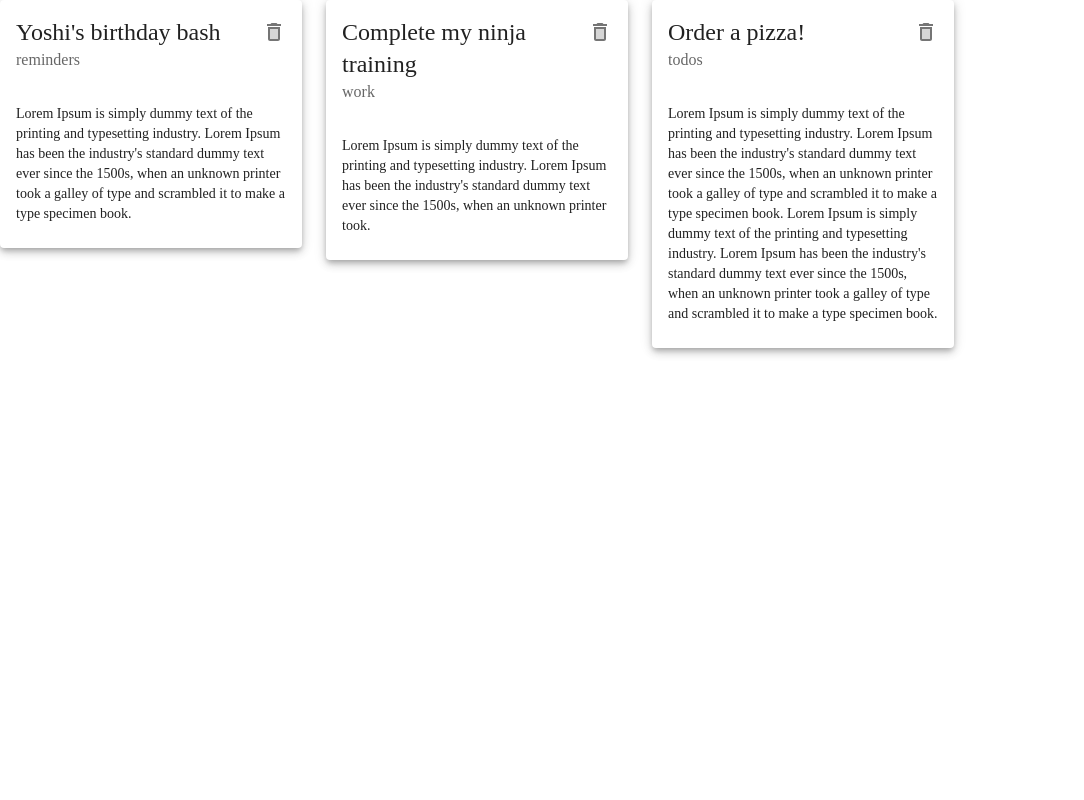
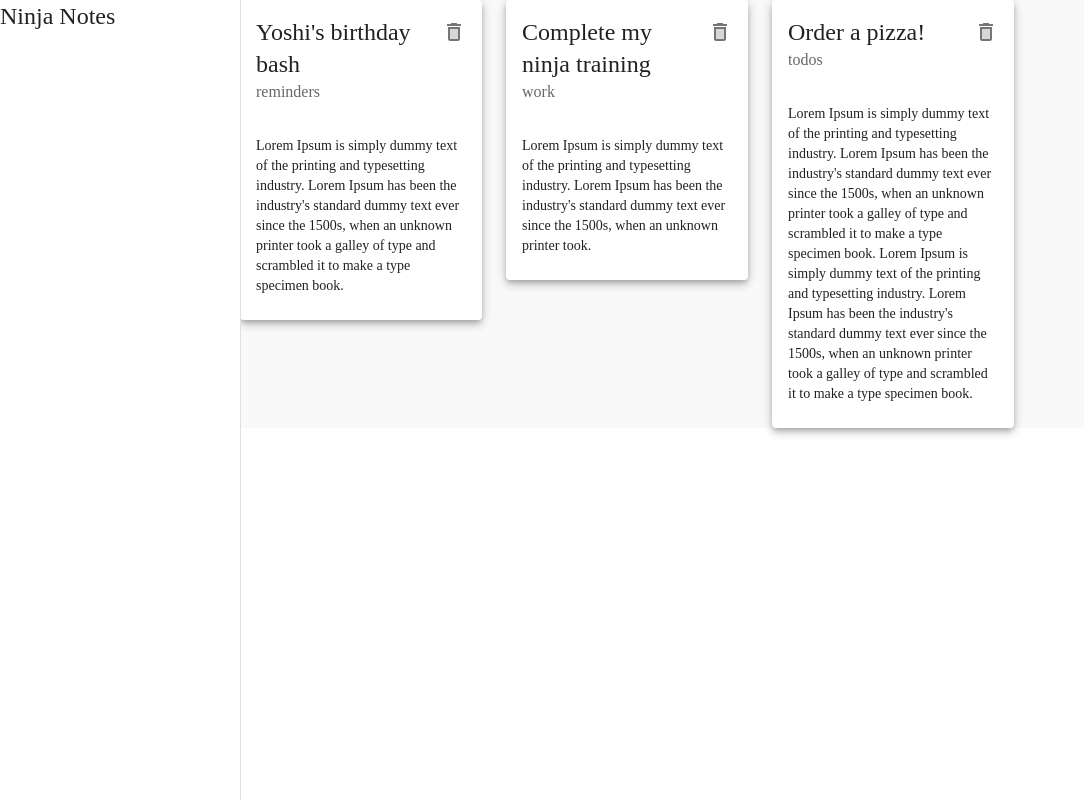
Before and after one commit to edcas21/mui4-to-mui5-conversion-practice, a React (Create React App) app: page / in a window 1280 px wide. Shown: the whole page, without its empty margins (0-1084 px from the left). Built offline with nearby package versions, Linux system fonts and the light colour scheme; data requests are answered from the project's data file.

Commit message:
Completed layout and permanent drawer sections

```diff
--- a/src/App.js
+++ b/src/App.js
@@ -10,7 +10,8 @@ import ourTheme from "./assets/our-theme";
 import Notes from "./pages/notes/notes.component";
 import Create from "./pages/create/create.component";
 import FullWidthGrid from "./sandbox/grid/grid.component";
-import StyledPaperExample from "./sandbox/styled/styled-paper.component";
+import { Layout } from "./pages";
+//import StyledPaperExample from "./sandbox/styled/styled-paper.component";
 
 // const ourTheme = createTheme({
 //   palette: {
@@ -25,12 +26,14 @@ const App = () => {
   return (
     <ThemeProvider theme={ourTheme}>
       <Router>
+        <Layout>
           <Routes>
             <Route exact path="/" element={<Notes />} />
             <Route path="/create" element={<Create />} />
             {/* <Route path="/sandbox" element={<StyledPaperExample />} /> */}
             <Route path="/sandbox" element={<FullWidthGrid />} />
           </Routes>
+        </Layout>
       </Router>
     </ThemeProvider>
   );
--- a/src/pages/index.js
+++ b/src/pages/index.js
@@ -1,5 +1,6 @@
 import Notes from "./notes/notes.component";
 import Create from "./create/create.component";
 import NoteCard from "./notecard/notecard.component";
+import Layout from "./layout/layout.component";
 
-export { Notes, Create, NoteCard };
+export { Notes, Create, NoteCard, Layout };
--- /dev/null
+++ b/src/pages/layout/layout.component.jsx
@@ -0,0 +1,31 @@
+import { Box } from "@mui/system";
+import { Drawer, Typography } from "@mui/material";
+import React from "react";
+
+// Styled
+import layoutStyles from "./layout.styles";
+
+const Layout = ({ children }) => {
+  return (
+    <Box sx={layoutStyles.root}>
+      {/* app bar */}
+      {/* side drawer */}
+      <Drawer
+        // Use the css API to override the styling of sub-components of mui components : https://mui.com/api/drawer/#css
+        sx={{
+          ...layoutStyles.drawer,
+          "& .MuiDrawer-paper": layoutStyles.drawerPaper,
+        }}
+        variant="permanent"
+        anchor="left"
+      >
+        <Box>
+          <Typography variant="h5">Ninja Notes</Typography>
+        </Box>
+      </Drawer>
+      <Box sx={layoutStyles.page}>{children}</Box>
+    </Box>
+  );
+};
+
+export default Layout;
--- /dev/null
+++ b/src/pages/layout/layout.styles.js
@@ -0,0 +1,19 @@
+const drawerWidth = 240;
+
+const layoutStyles = {
+    page: {
+        background: "#f9f9f9",
+        width: "100%",
+    },
+    drawer: {
+        width: drawerWidth,
+    },
+    drawerPaper: {
+        width: drawerWidth,
+    },
+    root: {
+        display: 'flex',
+    }
+};
+
+export default layoutStyles;
```
Also changed, not shown: db-1638967721302.json (added, +22 -0 lines), 1 other file (tests, documents, lock files or other folders). Lines whose indentation alone changed are shown as unchanged.
